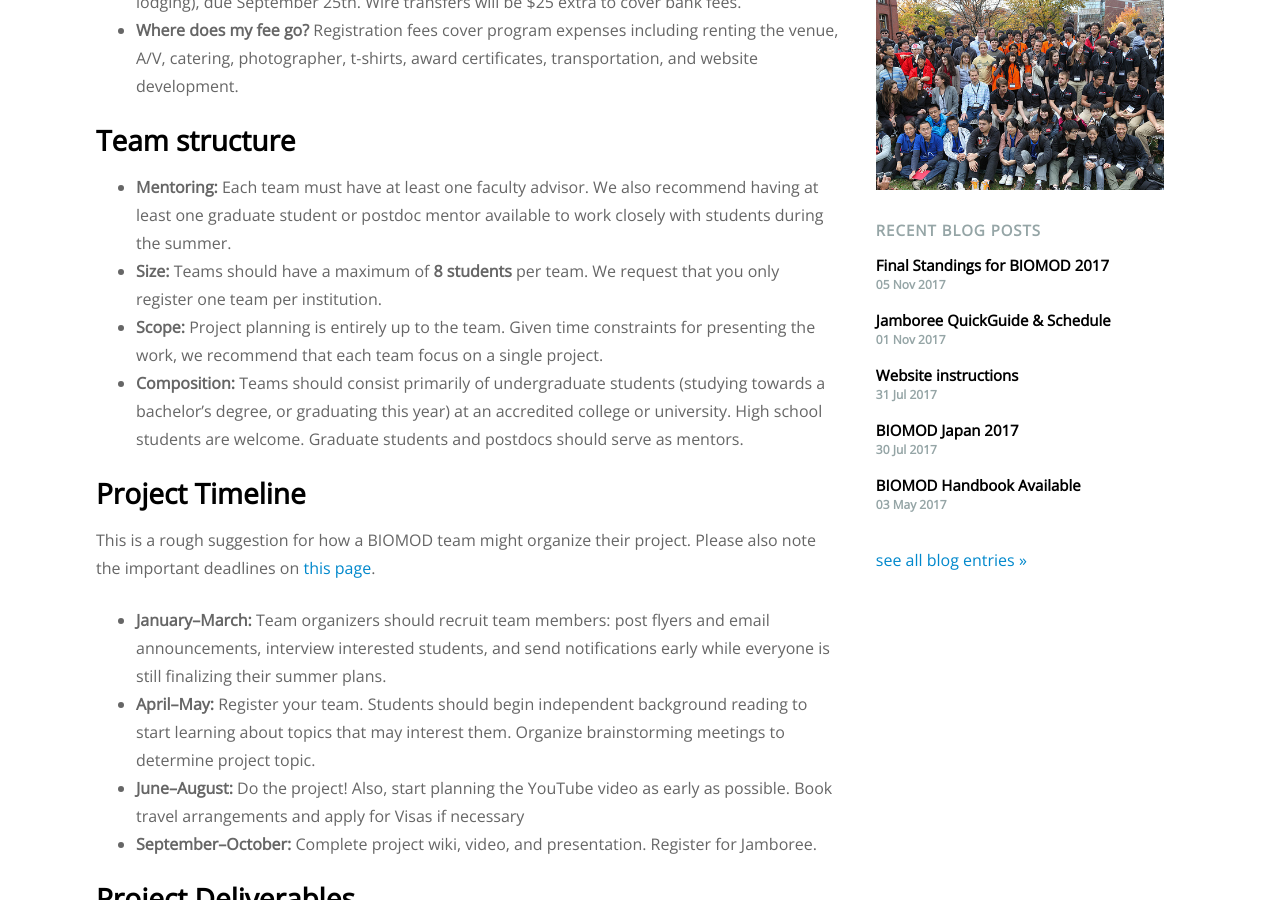
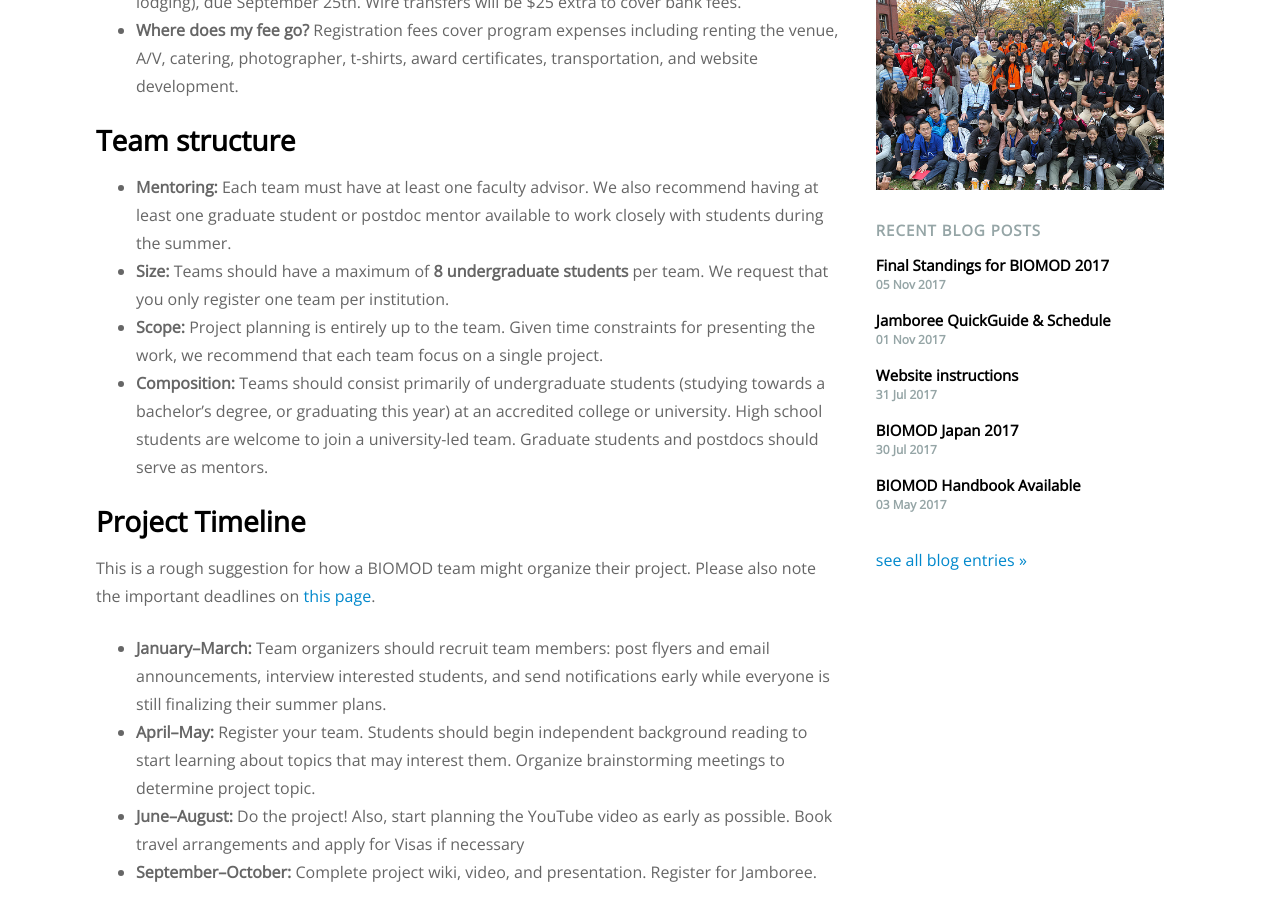
Before and after one commit to sdouglas/biomod, a Jekyll site: the page built from requirements/index.md, in a window 1280 px wide and 900 px high, scrolled down 426 px. Built offline with Jekyll 4.4.1, drawn with Linux system fonts in a browser that asks for light colours; nearby versions of some CDN libraries.

Commit message:
Team composition

```diff
--- a/requirements/index.md
+++ b/requirements/index.md
@@ -16,10 +16,9 @@ This page outlines the requirements for team structure and project deliverables.
 ## Team structure
 
 - **Mentoring:** Each team must have at least one faculty advisor. We also recommend having at least one graduate student or postdoc mentor available to work closely with students during the summer.
-- **Size:** Teams should have a maximum of **8 students** per team. We request that you only register one team per institution.
+- **Size:** Teams should have a maximum of **8 undergraduate students** per team. We request that you only register one team per institution.
 - **Scope:** Project planning is entirely up to the team. Given time constraints for presenting the work, we recommend that each team focus on a single project.
-- **Composition:** Teams should consist primarily of undergraduate students (studying towards a bachelor's degree, or graduating this year) at an accredited college or university. High school students are welcome. Graduate students and postdocs should serve as mentors.
-
+- **Composition:** Teams should consist primarily of undergraduate students (studying towards a bachelor's degree, or graduating this year) at an accredited college or university. High school students are welcome to join a university-led team. Graduate students and postdocs should serve as mentors.
 
 ## Project Timeline
 
```
